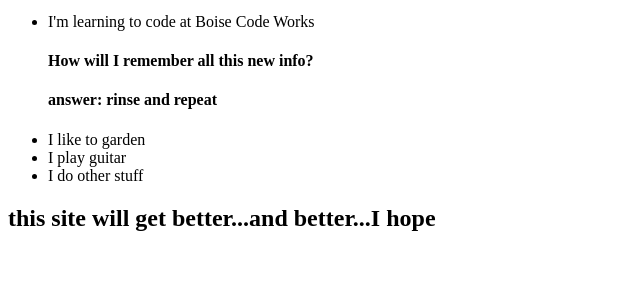
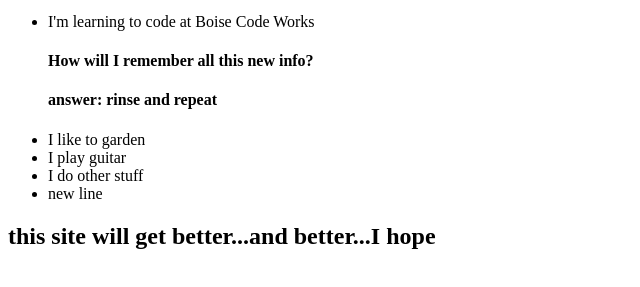
Before and after one commit to Chadm199/day-1, a plain HTML site: page index.html in a window 1280 px wide. Shown: the part 101-388 px from the top of the page, without its empty margins (0-640 px from the left). Drawn offline with Linux system fonts and the light colour scheme.

Commit message:
try try again

```diff
--- a/index.html
+++ b/index.html
@@ -15,6 +15,7 @@
             <li>I like to garden</li>
             <li>I play guitar</li>
             <li>I do other stuff</li>
+            <li>new line</li>
 
 
         </ul>
```
